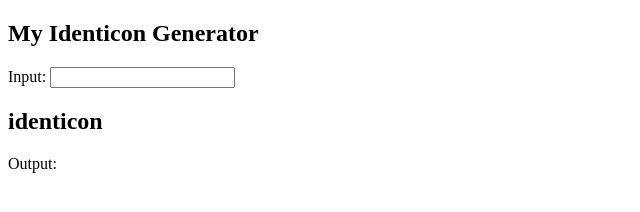
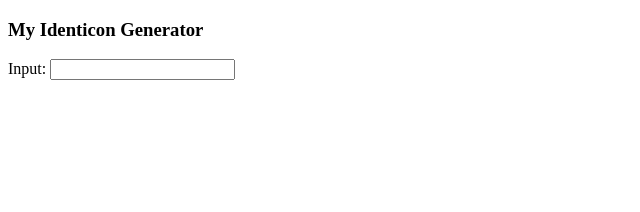
Before and after one commit to Drususgi/essais-identicon, a plain HTML site: page index.html in a window 1280 px wide. Shown: the whole page, without its empty margins (0-640 px from the left). Drawn offline with nearby package versions, Linux system fonts and the light colour scheme.

Commit message:
Refais l'exercice

```diff
--- a/app.js
+++ b/app.js
@@ -1,12 +1,8 @@
-
 new Vue({
     el: '#app',
-    data: {
-        title: 'identicon'
-    },
     methods: {
-      onInput: function() {
-        console.log('Someone typed something');
-      }
+        onInput: function(event) {
+            console.log("Someone typed something");
+        }
     }
-  });
+});
--- a/index.html
+++ b/index.html
@@ -9,23 +9,13 @@
 </head>
 
 <body>
+     <div id="app">
+         <h3>My Identicon Generator</h3>
+         Input:
+         <input type="text" v-on:input="onInput">
+         </div>
+     </div>
 
-    <div id="app">
-        <h2>My Identicon Generator</h2>
-
-        <div>
-          Input:
-          <input v-on:input="onInput" />
-          <h2>{{ title }}</h2>
-        </div>
-
-        <div>
-          Output:
-        </div>
-
-
-
-    </div>
 
 </body>
     <script src="app.js"></script>
```
